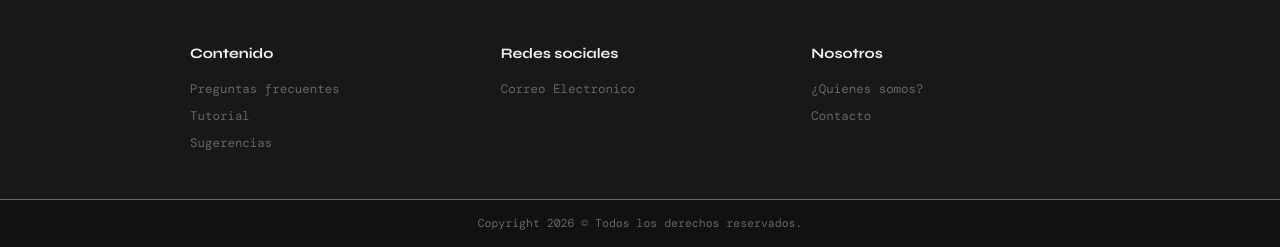
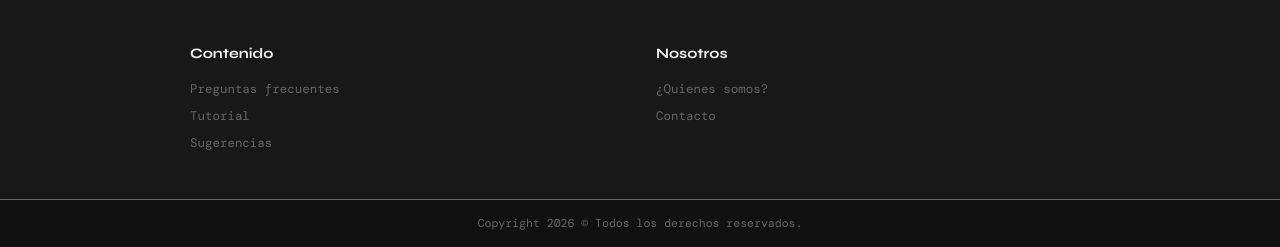
Before and after one commit to RaymooonMDFK/calculadora, a plain HTML site: page index.html in a window 1280 px wide. Shown: the part 1759-2006 px from the top of the page. Drawn offline with nearby package versions, Linux system fonts and the light colour scheme.

Commit message:
beta 1.71

```diff
--- a/css/layout.css
+++ b/css/layout.css
@@ -161,10 +161,11 @@ footer {
 /* columnas */
 .footer-columnas {
     display: grid;
-    grid-template-columns: repeat(3, 1fr);
+    grid-template-columns: repeat(2, 1fr);
     gap: 2rem;
     max-width: 900px;
     margin: 0 auto 3rem;
+    justify-self: center;
 }
 
 .footer-col h3 {
--- a/index.html
+++ b/index.html
@@ -281,6 +281,7 @@
     <footer>
         <div class="footer-logo">
             <img src="img/logo-calculadora.png" alt="Calculadora de Dieta">
+            <!--<h3>Calculadora de dieta</h3>-->
         </div>
 
         <div class="footer-columnas">
@@ -293,12 +294,6 @@
                 </ul>
             </nav>
             <nav class="footer-col" aria-label="Columna 2">
-                <h3 class="footer-col-titulo">Redes sociales</h3>
-                <ul>
-                    <li><a href="mailto:copypastencapa8@gmail.com">Correo Electronico</a></li>
-                </ul>
-            </nav>
-            <nav class="footer-col" aria-label="Columna 3">
                 <h3 class="footer-col-titulo">Nosotros</h3>
                 <ul>
                     <li><a href="quienesSomos.html">¿Quienes somos?</a></li>
```
